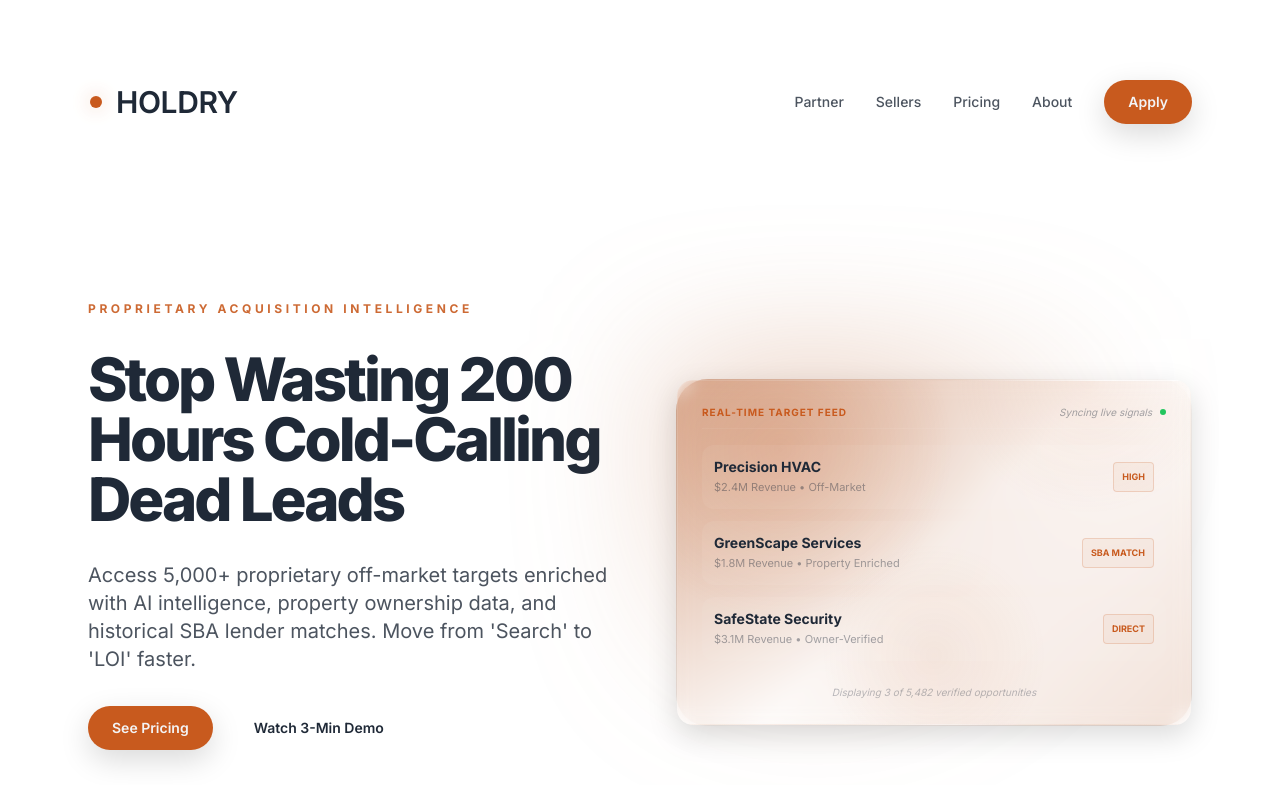
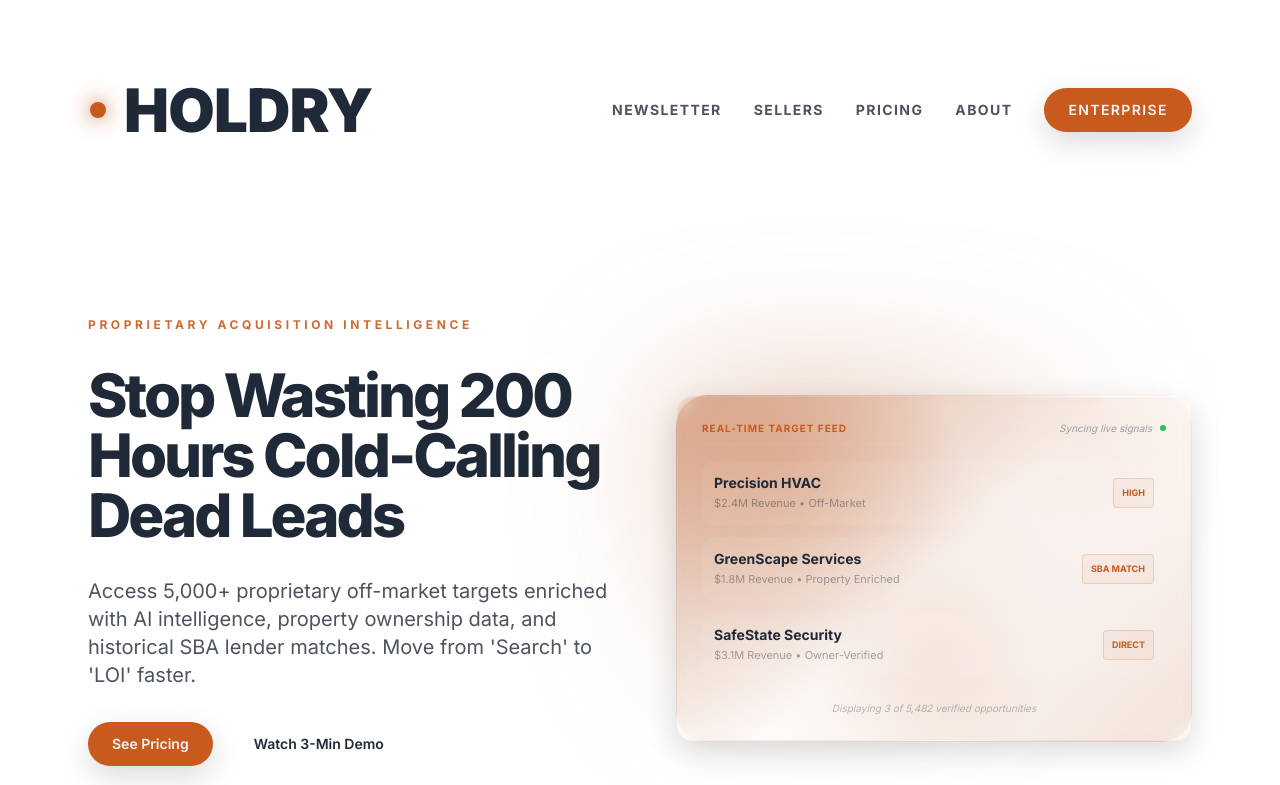
Before and after one commit to 7vw5pwdknv-spec/withpane.com, a Next.js app: page / in a window 1280 px wide. Shown: the top 785 px of the page. Built offline with nearby package versions, Linux system fonts and the light colour scheme.

Commit message:
Update Navbar.tsx

```diff
--- a/src/components/Navbar.tsx
+++ b/src/components/Navbar.tsx
@@ -1,7 +1,7 @@
 import Link from "next/link";
 
 const navLinks = [
-  { href: "/partner", label: "Partner" },
+  { href: "/newsletter", label: "Newsletter" },
   { href: "/sellers", label: "Sellers" },
   { href: "/pricing", label: "Pricing" },
   { href: "/about", label: "About" }
@@ -10,29 +10,30 @@ const navLinks = [
 export function Navbar() {
   return (
     <header className="sticky top-0 z-50 border-b border-white/5 bg-charcoal/80 backdrop-blur">
-      <div className="section flex items-center justify-between py-4">
-        <Link href="/" aria-label="HOLDRY home" className="group flex items-center gap-3 tracking-tight">
-          <span className="relative flex h-4 w-4 items-center justify-center">
-            <span className="absolute h-4 w-4 rounded-full bg-accent/25 blur-[10px] opacity-80 transition-opacity group-hover:opacity-100" />
-            <span className="relative h-3 w-3 rounded-full bg-accent" />
+      <div className="section flex items-center justify-between py-5">
+        <Link href="/" aria-label="HOLDRY home" className="group flex items-center gap-4 tracking-tighter">
+          <span className="relative flex h-5 w-5 items-center justify-center">
+            <span className="absolute h-6 w-6 rounded-full bg-accent/30 blur-[12px] opacity-90 transition-opacity group-hover:opacity-100" />
+            <span className="relative h-4 w-4 rounded-full bg-accent shadow-[0_0_15px_rgba(189,107,62,0.5)]" />
           </span>
-          <span className="text-2xl font-semibold text-sand md:text-3xl">HOLDRY</span>
+          {/* Scaled up HOLDRY for "pop" and brand recognition */}
+          <span className="text-3xl font-black text-sand md:text-5xl lg:text-6xl">HOLDRY</span>
         </Link>
 
-        <nav className="hidden items-center gap-8 text-sm font-medium text-sand/80 md:flex">
+        <nav className="hidden items-center gap-8 text-sm font-bold uppercase tracking-widest text-sand/80 md:flex">
           {navLinks.map((link) => (
-            <Link key={link.href} href={link.href} className="hover:text-accent">
+            <Link key={link.href} href={link.href} className="transition-colors hover:text-accent">
               {link.label}
             </Link>
           ))}
-          <Link href="/partner#apply" className="btn-primary">
-            Apply
+          <Link href="/enterprise" className="btn-primary px-6 py-2">
+            Enterprise
           </Link>
         </nav>
 
         <div className="md:hidden">
-          <Link href="/partner#apply" className="btn-primary">
-            Apply
+          <Link href="/enterprise" className="btn-primary px-4 py-2 text-xs">
+            Enterprise
           </Link>
         </div>
       </div>
```
